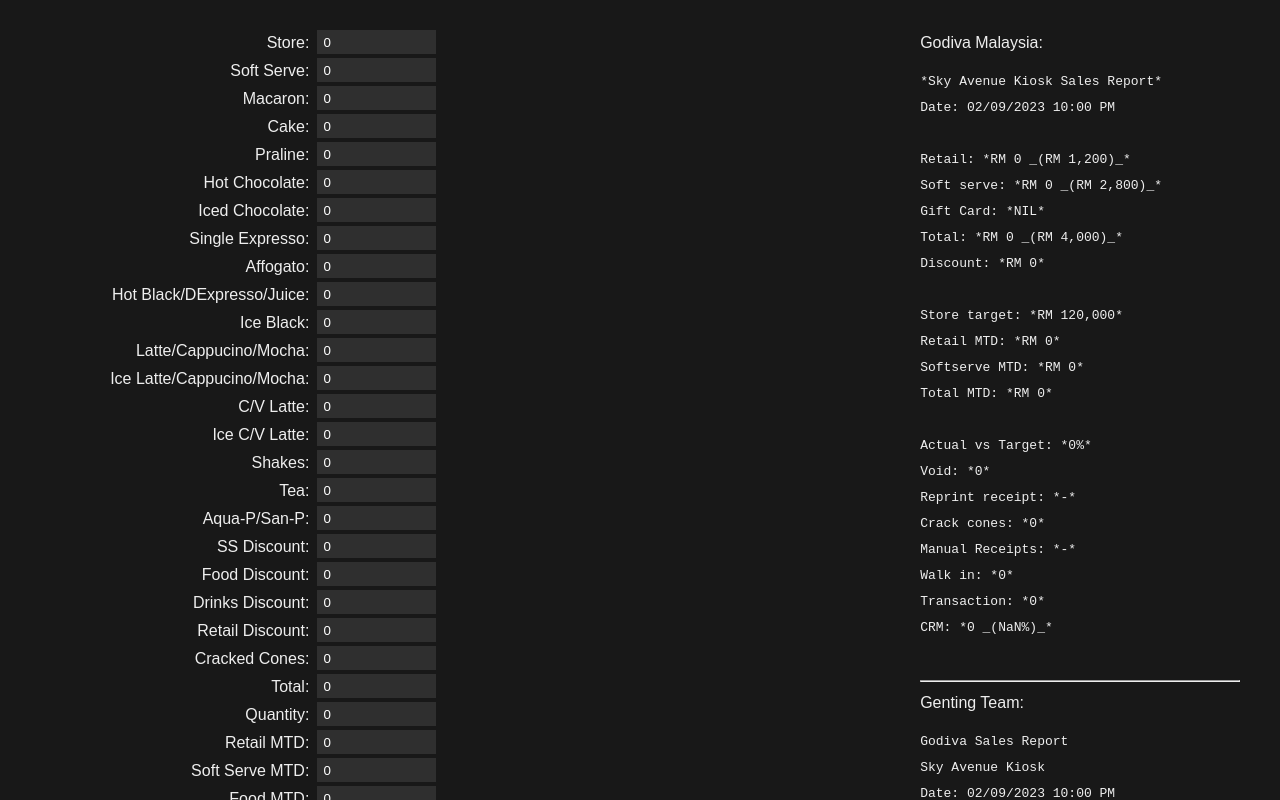
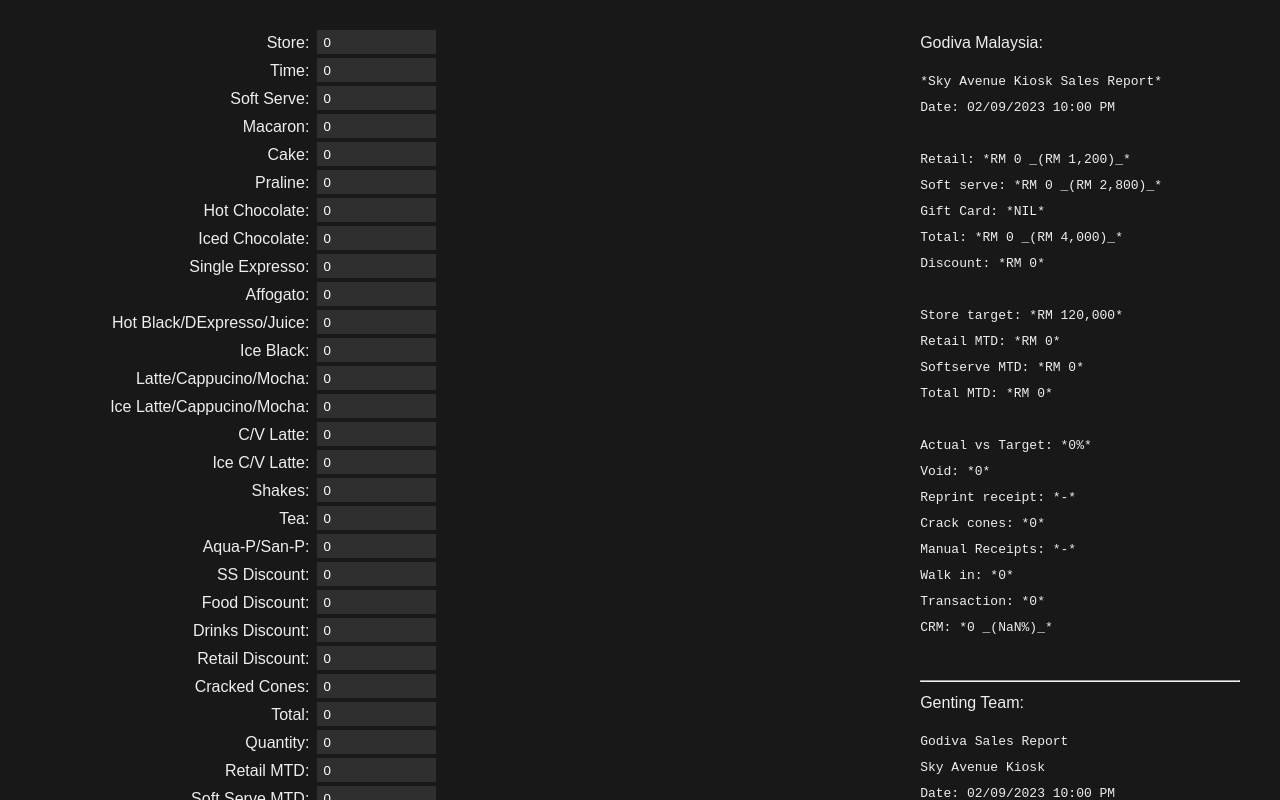
Before and after one commit to Dorumin/Dorumin.github.io, a SvelteKit app: page /dsr in a window 1280 px wide. Built offline with nearby package versions, Linux system fonts and the light colour scheme.

Commit message:
and now they want me to make reports 3 times in the day. sure.

```diff
--- a/src/routes/dsr/+page.svelte
+++ b/src/routes/dsr/+page.svelte
@@ -3,6 +3,7 @@
 
     const inputTypes = {
         'store': 'Store',
+        'time': 'Time',
         'softserve-chocotwist': 'Soft Serve',
         'food-macaron': 'Macaron',
         'food-cakes': 'Cake',
@@ -41,6 +42,7 @@
 
     type DSRProps = {
         store: number;
+        time: number;
         softserve: Record<string, number>;
         food: Record<string, number>;
         beverages: Record<string, number>;
@@ -127,6 +129,7 @@
     };
     const dailySalesReport = ({
         store = 0,
+        time = 0,
         softserve,
         food,
         beverages,
@@ -240,7 +243,7 @@
 
         let GODIVA_MALAYSIA = `*${STORE[store]} Sales Report*` + '\n';
 
-        GODIVA_MALAYSIA += `Date: ${date} 10:00 PM` + '\n';
+        GODIVA_MALAYSIA += `Date: ${date} ${time || 10}:00 PM` + '\n';
         GODIVA_MALAYSIA += '\n';
         GODIVA_MALAYSIA +=
             `Retail: *${rm(retail)} _(${rm(RETAIL_TARGET)})_*` + '\n';
@@ -286,7 +289,7 @@
         let GODIVA_GENTING = 'Godiva Sales Report' + '\n';
 
         GODIVA_GENTING += `${STORE[store]}` + '\n';
-        GODIVA_GENTING += `Date: ${date} 10:00 PM` + '\n';
+        GODIVA_GENTING += `Date: ${date} ${time || 10}:00 PM` + '\n';
         GODIVA_GENTING += '\n';
         GODIVA_GENTING += `Month Target: *${rm(MONTHLY_TARGET)}*` + '\n';
         GODIVA_GENTING += `Day Target: *${rm(DAILY_TARGET)}*` + '\n';
@@ -327,6 +330,7 @@
         try {
             const results = dailySalesReport({
                 store: values['store'],
+                time: values['time'],
                 softserve: {
                     CHOCOTWIST: values['softserve-chocotwist'],
                 },
```
